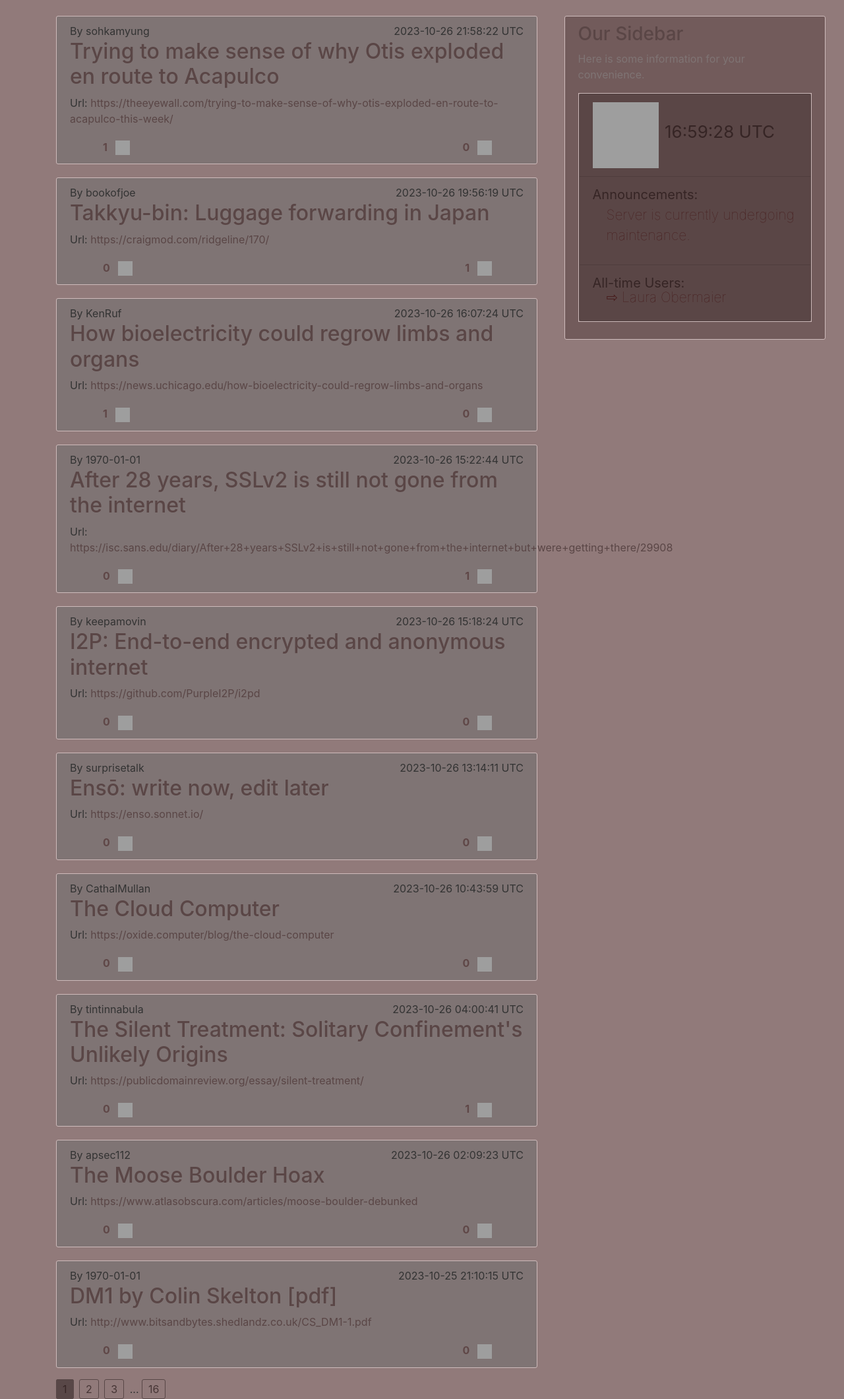
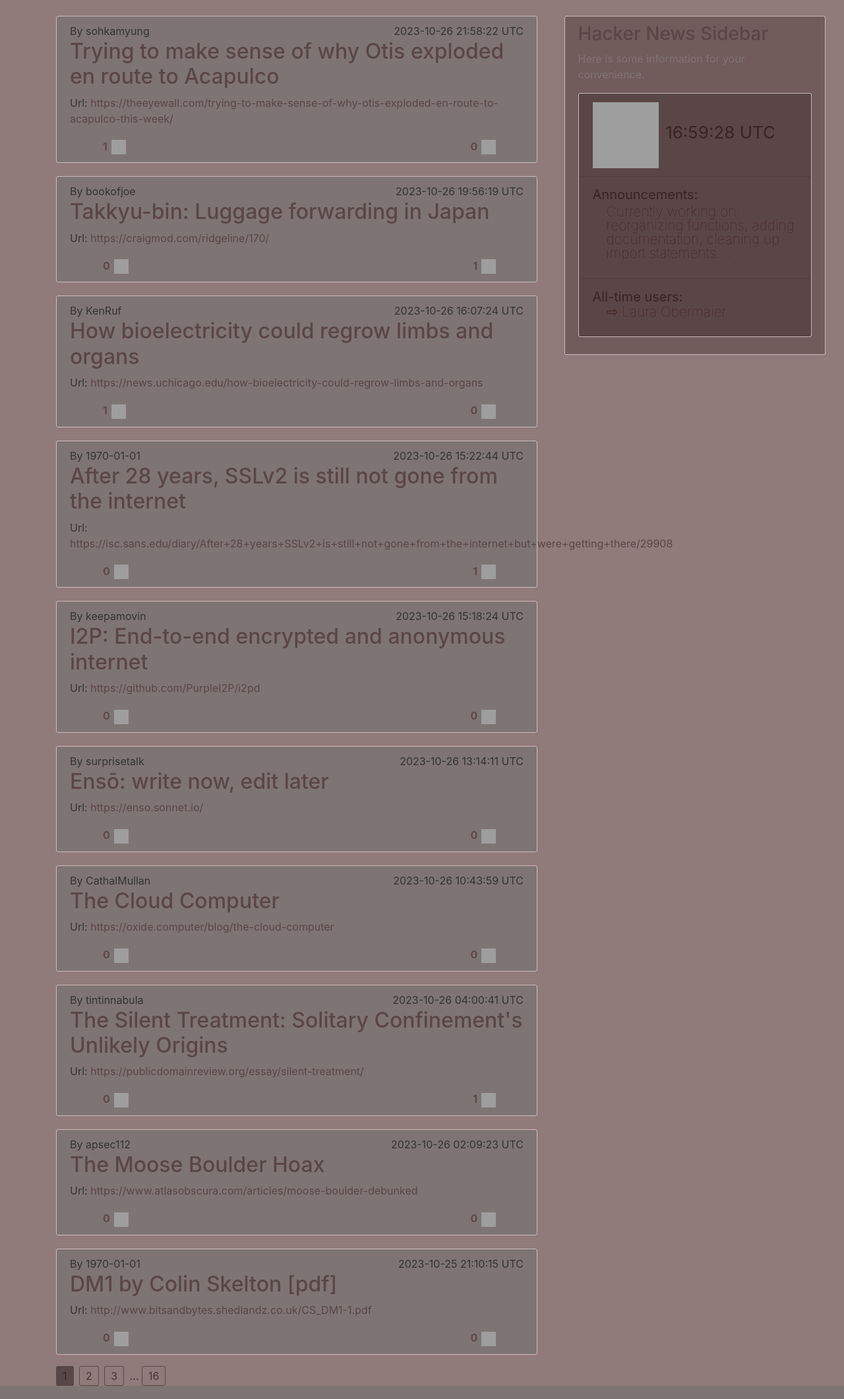
Before and after one commit to LauraAllObe/hackerNews, a Flask app: page / in a window 1280 px wide. Shown: the part 56-2177 px from the top of the page at 66% size. Run offline with Flask 3, Linux system fonts and the light colour scheme; data comes from the database, SQL or seed files in the repository; parts of the project's set-up code (start-up, migrations or seed data) failed here and were passed over; some libraries are stand-ins or nearby versions; grey boxes are pictures that could not be loaded.

Commit message:
moved styles to .css

```diff
--- a/hackernews/static/main.css
+++ b/hackernews/static/main.css
@@ -136,10 +136,10 @@ a.article-title:hover {
 	border-spacing: 10px 5px;
 	background-color: #362525;
 	color: #6a5858;
-	border-radius: 5px;
+	border-radius: 3px;
 }
 
-.delete-button {
+.user-delete-button {
 	color: #ac8888;
 	border-color: #581e1e;
 	background: #581e1e;
@@ -148,3 +148,136 @@ a.article-title:hover {
 	font-size: 12px;
 	padding: 0px;
 }
+
+.admin-delete-button {
+        color: #bdaaaa;
+        border-color: #581e1e;
+        background: #581e1e;
+        height: 25px;
+        width: 50px;
+        font-size: 12px;
+        padding: 0px;
+}
+
+.user-profile {
+      display: flex;
+      align-items: center;
+}
+
+.user-profile-picture {
+      margin-right: 20px; /* Add spacing between the image and text */
+}
+
+.profile-picture {
+      width: 140px; /* Adjust the size as needed */
+      height: auto; /* To maintain aspect ratio */
+      border-radius:50%
+}
+
+.user-data {
+      flex-grow: 1; /* Allows the text to expand and fill available space */
+}
+
+.remove-pre {
+	background-color: transparent;
+	margin: 0px;
+	padding: 0px;
+	border-color: transparent
+}
+
+.add-input-filed {
+	width: 250px;
+	background: #dfcccc;
+}
+
+.basic-form {
+	display: inline;
+}
+
+.admin-add-button {
+	color: #bdaaaa;
+	background: #585d63;
+	border-color: #587474;
+}
+
+.news-item-title {
+	clear: left;
+}
+
+.newsitem-url {
+	color: #5a4646
+}
+
+.basic-vote-list {
+	margin: 0;
+	padding 0;
+	list-style-type: none;
+}
+
+.basic-like-text {
+	display: inline;
+	font-weight: bold;
+	padding-left: 10px;
+}
+
+.basic-dislike-text {
+        display: inline;
+        font-weight: bold;
+        padding-right: 40px;
+}
+
+.basic-vote {
+	height: 22px;
+	width: 22px;
+}
+
+.welcome-line {
+        font-family: 'Playfair Display', serif;
+        font-size: 20px;
+        color: #7f7474;
+        margin-top: 4px;
+        margin-bottom: -4px;
+}
+
+.news-content-section {
+	background-color: #725b5b;
+}
+
+.sidebar-small {
+	color: #7f7474;
+}
+
+.basic-border {
+	border: 1px solid #cebbbb;
+	border-radius: 3px;
+}
+
+.basic-sidebar-list {
+	background-color: #5a4646;
+	color: #362525;
+	font-size: 20px;
+}
+
+.gif-size {
+	width: 100px;
+	height: 100px;
+}
+
+.basic-clock {
+	font-size: 26px;
+	padding-left: 5px;
+	color: #362525;
+	font-weight: 400;
+}
+
+.sidebar-subitem {
+	font-size: 21px;
+	color: #471d1d;
+	padding-left: 1em;
+	font-weight: 100;
+	line-height: 0.8;
+}
+
+.announcements {
+	line-height: 1;
+}
--- a/hackernews/templates/home.html
+++ b/hackernews/templates/home.html
@@ -10,25 +10,25 @@
 					</p>
     				</div>
     				<h2 class="newsitem-title">
-					<span class="d-block" style="clear: left;">{{ news_item.title }}</span>
+					<span class="d-block news-item-title">{{ news_item.title }}</span>
 				</h2>
-  		                <p>Url: <a style="color: #5a4646;" class="newsitem_url" href="{{ news_item.url }}" target="_blank">{{ news_item.url }}</a></p>
+  		                <p>Url: <a class="newsitem-url" href="{{ news_item.url }}" target="_blank">{{ news_item.url }}</a></p>
 
-				<div><ul style="margin: 0; padding 0; list-style-type: none;"><li>
-							<form method="post" style="display: inline; font-weight: bold; padding-left: 10px; color: {{ like_font_color[news_item.id] }}">
+				<div><ul class="basic-vote-list"><li>
+							<form method="post" class="basic-like-text" style="color: {{ like_font_color[news_item.id] }}">
     						<input type="hidden" name="news_item_id" value="{{ news_item.id }}">
     						<input type="hidden" name="action" value="like"> <!-- Set the action directly -->
     						<span class="vote-count">{{ like_count[news_item.id] }}</span>
-						<button type="submit" class="image-button" style="background-color: transparent; border-color: transparent;">
-							<img src="{{ like_image_url[news_item.id] }}" alt="Like" style="height: 22px; width: 22px;">
+						<button type="submit" class="image-button remove-pre">
+							<img src="{{ like_image_url[news_item.id] }}" alt="Like" class="basic-vote">
     						</button>
 					</form>
-					<form method="post" style="display: inline; padding-right: 40px; font-weight: bold; color: {{ dislike_font_color[news_item.id] }}" class="float-right">
+					<form method="post" class="float-right basic-dislike-text" style="color: {{ dislike_font_color[news_item.id] }}">
     						<input type="hidden" name="news_item_id" value="{{ news_item.id }}">
     						<input type="hidden" name="action" value="dislike"> <!-- Set the action directly -->
     						<span class="vote-count">{{ dislike_count[news_item.id] }}</span>
-						<button type="submit" class="image-button" style="background-color: transparent; border-color: transparent;">
-							<img src="{{ dislike_image_url[news_item.id] }}" alt="Dislike" style="height: 22px; width: 22px;">
+						<button type="submit" class="image-button remove-pre">
+							<img src="{{ dislike_image_url[news_item.id] }}" alt="Dislike" class="basic-vote">
     						</button>
 					</form>
 				</li></ul></div>
@@ -46,10 +46,4 @@
 			...
 		{% endif %}
 	{% endfor %}
-	<script>
-    		function setAction(actionValue) {
-			document.getElementById("action_like").value = actionValue;
-			document.getElementById("action_dislike").value = actionValue;
-		}
-	</script>
 {% endblock content %}
--- a/hackernews/templates/layout.html
+++ b/hackernews/templates/layout.html
@@ -1,15 +1,6 @@
 <!DOCTYPE html>
 <html>
 <head>
-	<style>
-        .welcome-line {
-            font-family: 'Playfair Display', serif;
-            font-size: 20px;
-            color: #7f7474;
-	    margin-top: 4px;
-	    margin-bottom: -4px;
-        }
-    	</style>
 	<!-- Include FullCalendar JavaScript and CSS -->
     	<link href="https://fonts.googleapis.com/css?family=Playfair+Display&display=swap" rel="stylesheet">
 	<!-- Required meta tags -->
@@ -21,14 +12,14 @@
         {% if title %}
                 <title>Hacker news - {{ title }}</title>
         {% else %}
-                <title>Hacker news home page!!!</title>
+                <title>Hacker news!</title>
         {% endif %}
 </head>
 <body>
 	<header class="site-header">
   		<nav class="navbar navbar-expand-md navbar-dark bg-steel fixed-top">
     			<div class="container">
-      				<a style="color: #dfcccc;"class="navbar-brand mr-4" href="/">Hacker News</a>
+      				<a class="navbar-brand mr-4" style="color: #dfcccc;" href="/">Hacker News</a>
       				<button class="navbar-toggler" type="button" data-toggle="collapse" data-target="#navbarToggle" aria-controls="navbarToggle" aria-expanded="false" aria-label="Toggle navigation">
         				<span class="navbar-toggler-icon"></span>
       				</button>
@@ -60,23 +51,23 @@
       				{% block content %}{% endblock %}
 			</div>
     			<div class="col-md-4" id="fixedSidebar">
-      				<div class="content-section" style="background-color: #725b5b;">
-        				<h3>Our Sidebar</h3>
-        				<p style="color: #7f7474;" >Here is some information for your convenience.
-          					<ul style="border: 1px solid #cebbbb;" class="list-group">
-							<li style="background-color: #5a4646; color: #362525;" class="list-group-item list-group-item-light">
-								<img src="https://drive.google.com/uc?export=download&id=1rFYMkVXFo5e7IA6agjbV_EmHaWAhIS5f" style="width: 100px; height: 100px">
-								<span id="clock" style="font-size: 26px; padding-left: 5px; color: #362525; font-weight: 400;"></span>
+      				<div class="content-section news-content-section">
+        				<h3>Hacker News Sidebar</h3>
+        				<p class="sidebar-small">Here is some information for your convenience.
+          					<ul class="list-group basic-border">
+							<li class="list-group-item list-group-item-light basic-sidebar-list">
+								<img src="https://drive.google.com/uc?export=download&id=1rFYMkVXFo5e7IA6agjbV_EmHaWAhIS5f" class="gif-size">
+								<span id="clock" class="basic-clock"></span>
 							</li>
-            						<li style="background-color: #5a4646; color: #362525; font-size: 20px" class="list-group-item list-group-item-light">Announcements:
-								<p style="font-size: 21px; color: #471d1d; padding-left: 1em; font-weight: 100;">Server is currently undergoing maintenance.</p>
+            						<li class="list-group-item list-group-item-light basic-sidebar-list">Announcements:
+								<p class="sidebar-subitem announcements">Currently working on: reorganizing functions, adding documentation, cleaning up import statements....</p>
 							</li>
-							<li style="background-color: #5a4646; color: #362525; font-size: 20px" class="list-group-item list-group-item-light">All-time Users:
+							<li class="list-group-item list-group-item-light basic-sidebar-list">All-time users:
 							    {% for user in users %}
 								{% if user.nickname %}
-							    		<p style="font-size: 21px; color: #471d1d; padding-left: 1em; font-weight: 100; line-height: 0.7;">⇨  {{ user.nickname }}</p>
+							    		<p class="sidebar-subitem">⇨  {{ user.nickname }}</p>
 								{% else %}
-									<p style="font-size: 21px; color: #471d1d; padding-left: 1em; font-weight: 100; line-height: 0.7;">⇨  {{ user.name }}</p>
+									<p class="sidebar-subitem">⇨  {{ user.name }}</p>
 								{% endif %}
     							    {% endfor %}
 							</li>
```
Also changed, not shown: hackernews/templates/account.html (+0 -22 lines), hackernews/templates/admin.html (+7 -7 lines).
